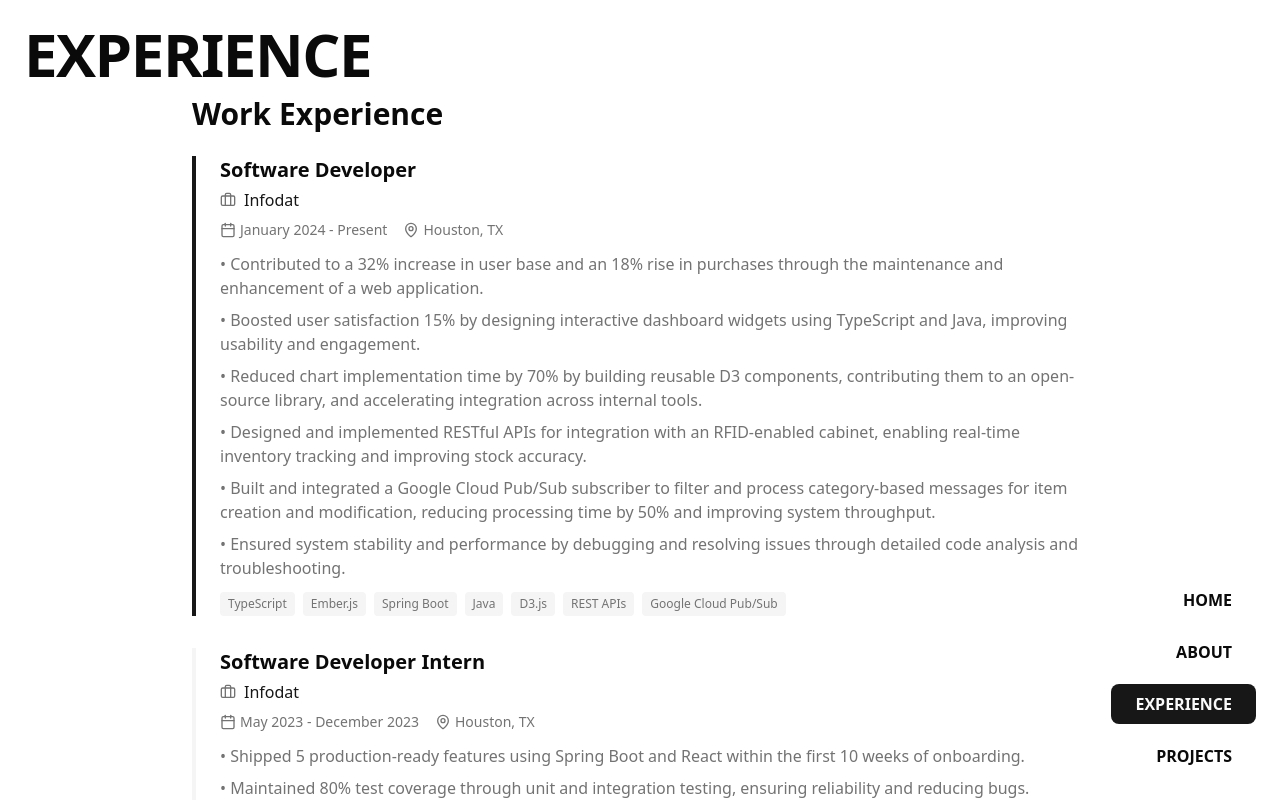
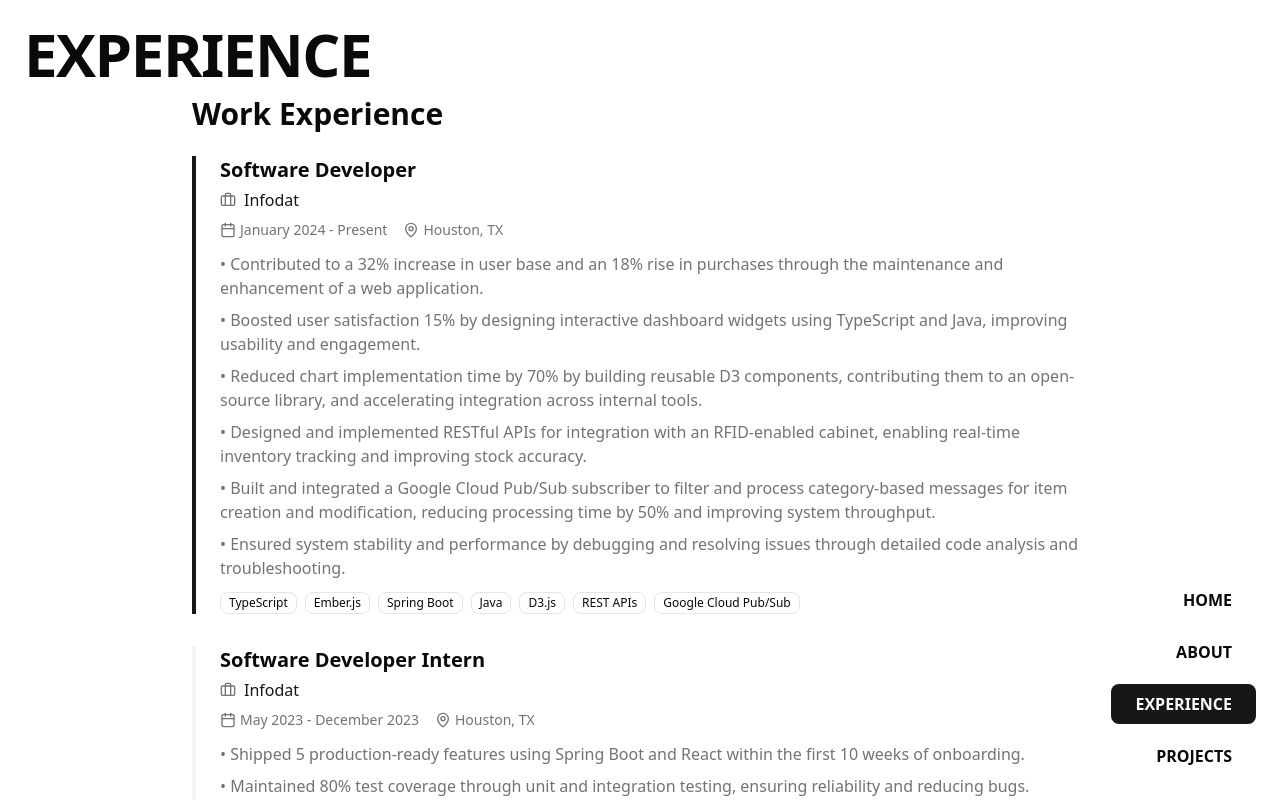
Before and after one commit to chuongtran01/portfolio-website, a Next.js app: page /experience in a window 1280 px wide. Shown: the top 800 px of the page. Built offline with nearby package versions, Linux system fonts and the light colour scheme.

Commit message:
Updated WorkExperience Tech Stack

```diff
--- a/src/components/experience/WorkExperience.tsx
+++ b/src/components/experience/WorkExperience.tsx
@@ -1,4 +1,5 @@
 import { Briefcase, Calendar, MapPin } from "lucide-react";
+import { Badge } from "../ui/badge";
 
 interface WorkExperienceItem {
   title: string;
@@ -49,9 +50,9 @@ export default function WorkExperience({ workExperience }: WorkExperienceProps)
           </ul>
           <div className="flex flex-wrap gap-2 mt-3">
             {experience.techStack.map((tech) => (
-              <span key={tech} className="px-2 py-1 bg-muted text-muted-foreground rounded text-xs">
+              <Badge key={tech} variant="outline">
                 {tech}
-              </span>
+              </Badge>
             ))}
           </div>
         </div>
```
